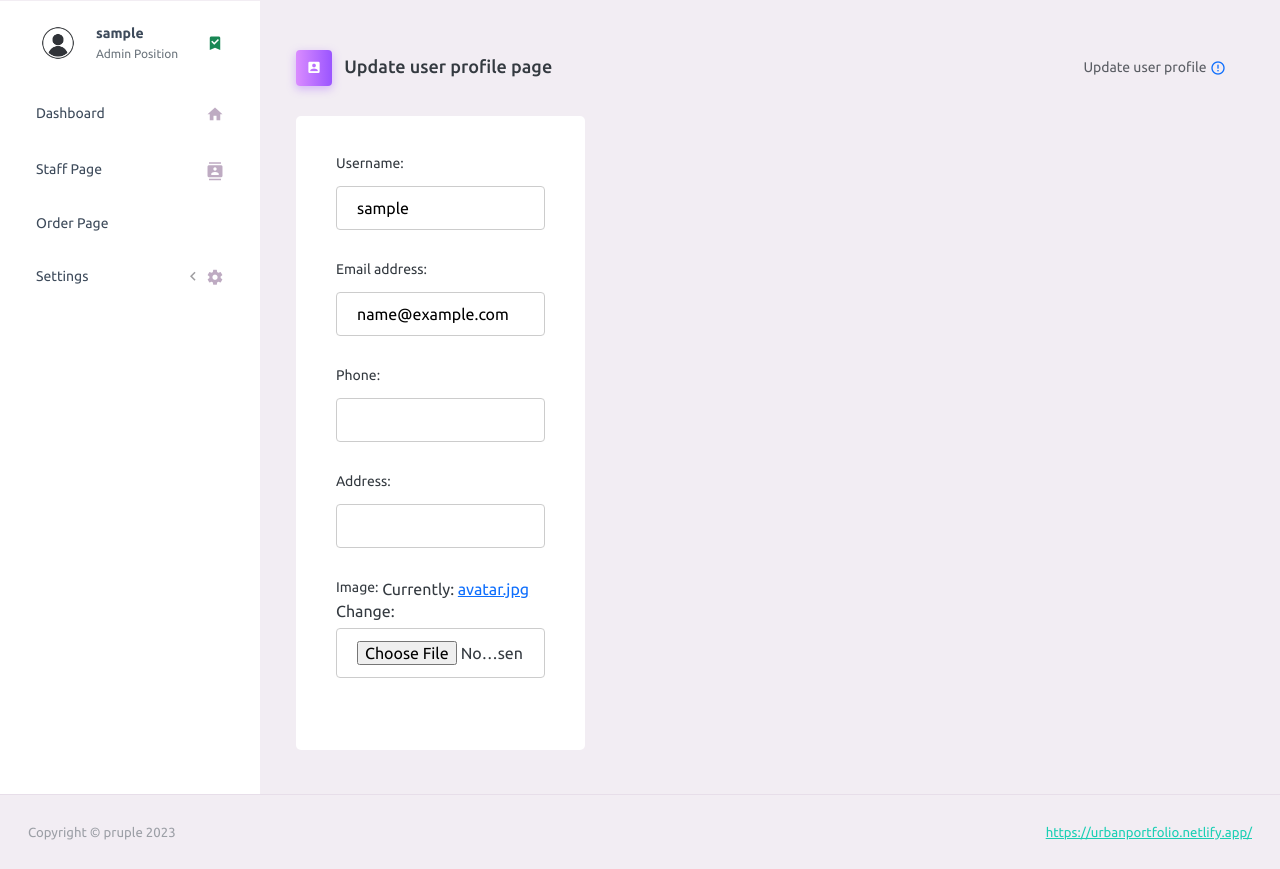
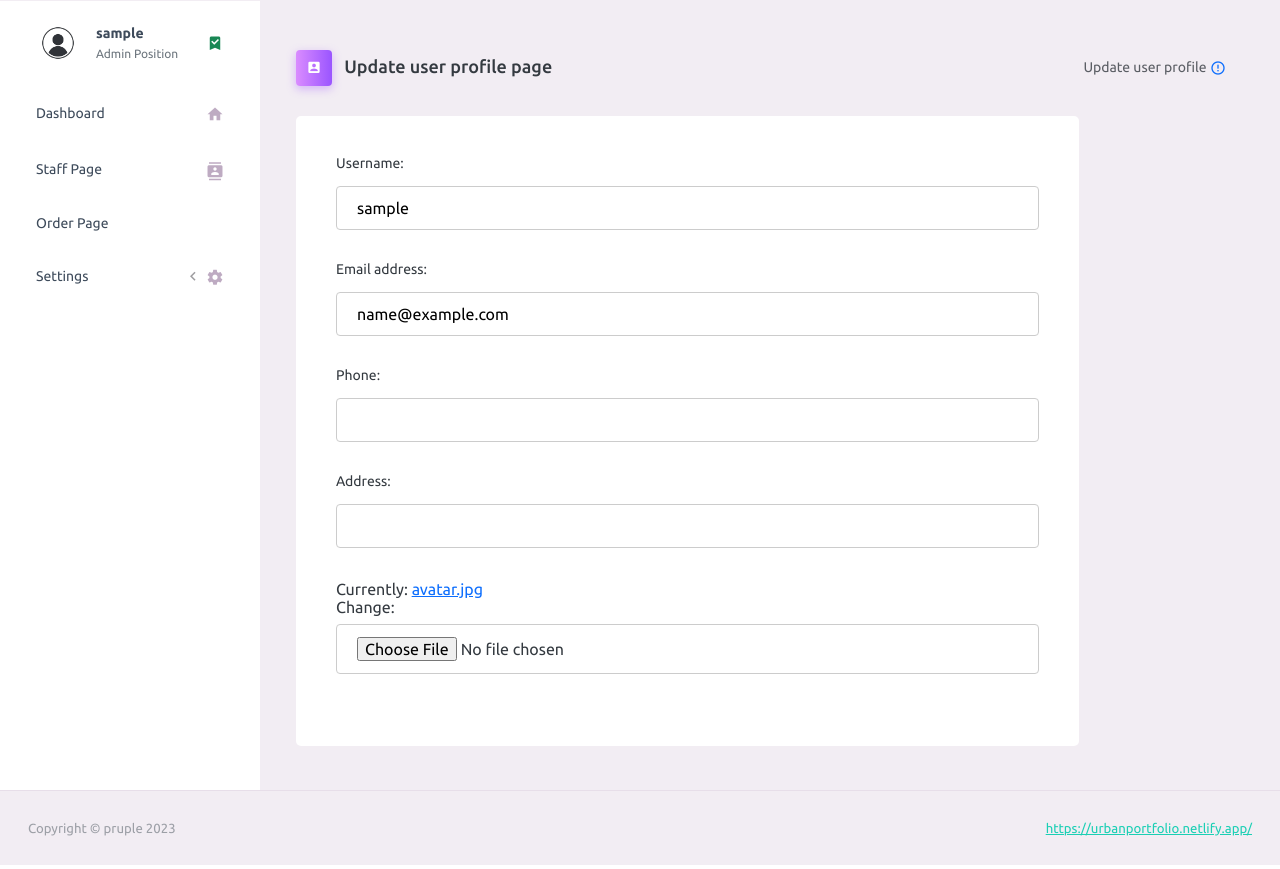
Before and after one commit to urbain32/App-inventory, a Django app: page /profile/update/ in a window 1280 px wide. Shown: the part 74-943 px from the top of the page. Run offline with Django 4.2, Linux system fonts and the light colour scheme; the visitor is signed in with stand-in values (Sample User, id 1); some libraries are stand-ins or nearby versions.

Commit message:
adding the col to 10

```diff
--- a/templates/user/profile_update.html
+++ b/templates/user/profile_update.html
@@ -32,7 +32,7 @@
       </div>
 
     <div class="row">
-        <div class="col-lg-4">
+        <div class="col-lg-10">
           <div class="card">
             <div class="card-body">
                 <form method='POST'>
@@ -60,7 +60,6 @@
                     <div class="text-danger">{{ profile_form.address.errors }}</div>
                   </div>
                   <div class="form-group">
-                    {{ profile_form.image.label_tag }}
                     {{ profile_form.image}}
                     <div class="text-danger">{{ profile_form.image.errors }}</div>
                   </div>
```
